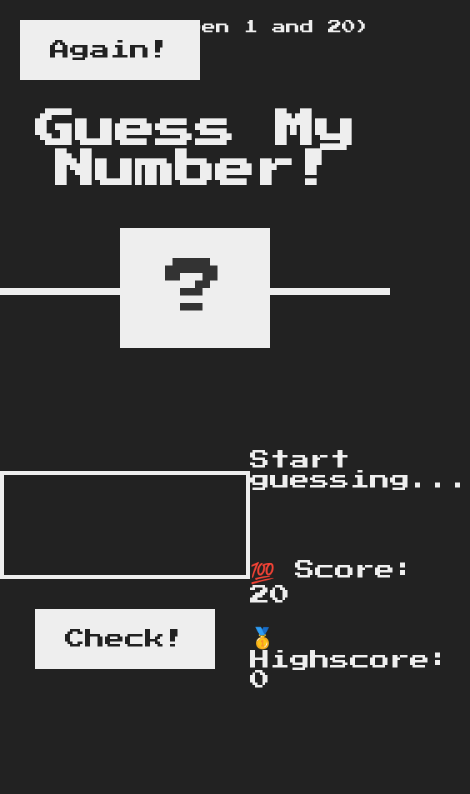
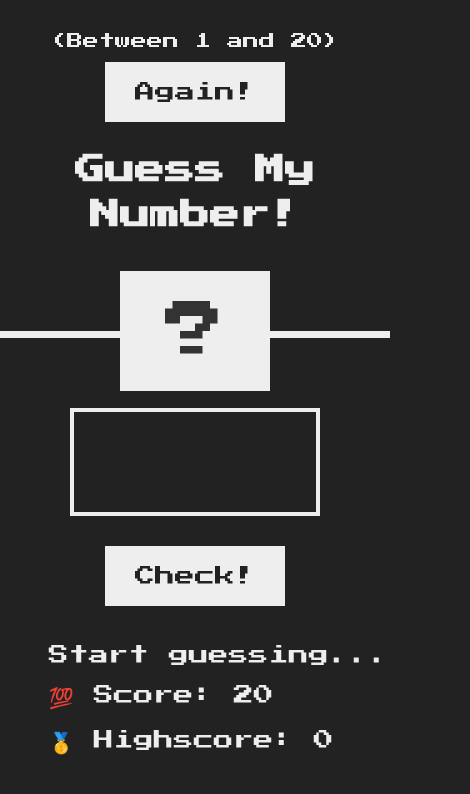
Before and after one commit to KaluDavid/Complete-Javascript-Course-2024, a plain HTML site: page JS in the Browser/index.html in a window 390 px wide. Shown: the whole page, 470 px wide, since content can reach past the window. Drawn offline with Linux system fonts and the light colour scheme.

Commit message:
worked on the ui

```diff
--- a/JS in the Browser/index.html
+++ b/JS in the Browser/index.html
@@ -1,5 +1,6 @@
 <!DOCTYPE html>
 <html lang="en">
+
 <head>
   <meta charset="UTF-8" />
   <meta name="viewport" content="width=device-width, initial-scale=1.0" />
@@ -7,11 +8,15 @@
   <link rel="stylesheet" href="style.css" />
   <title>Guess My Number!</title>
 </head>
+
 <body>
   <header>
+
+    <div>
+      <button class="btn again">Again!</button>
+      <p class="between">(Between 1 and 20)</p>
+    </div>
     <h1>Guess My Number!</h1>
-      <p class="between">(Between 1 and 20)</p>
-      <button class="btn again">Again!</button>
     <div class="number">?</div>
   </header>
   <main>
@@ -19,6 +24,7 @@
       <input type="number" class="guess" />
       <button class="btn check">Check!</button>
     </section>
+
     <section class="right">
       <p class="message">Start guessing...</p>
       <p class="label-score">💯 Score: <span class="score">20</span></p>
@@ -29,4 +35,5 @@
   </main>
   <script src="script.js"></script>
 </body>
+
 </html>
--- a/JS in the Browser/script.js
+++ b/JS in the Browser/script.js
@@ -18,9 +18,11 @@ console.log((document.querySelector(".guess").value = 10));
 // lets now work on the project
 
 // so here, basically we need to a secret number btw 0-20
-const computerGuess = Math.trunc(Math.random() * 20) + 1;
+let computerGuess = Math.trunc(Math.random() * 20) + 1;
 
 let score = 20;
+let highScore = 0; // lets implement the high score
+
 // document.querySelector(".number").textContent = computerGuess;
 
 document.querySelector(".check").addEventListener("click", function () {
@@ -40,6 +42,12 @@ document.querySelector(".check").addEventListener("click", function () {
     document.querySelector("body").style.backgroundColor = "#60b347";
     document.querySelector(".number").style.width = "30rem";
 
+    // lets implement the high score
+    if (score > highScore) {
+      highScore = score;
+
+      document.querySelector('.highscore').textContent = highScore;
+    }
     // when guess is too high
   } else if (guess > computerGuess) {
     if (score > 1) {
@@ -74,20 +82,24 @@ document.querySelector(".check").addEventListener("click", function () {
 
 // element with 'again' class and attach a click event handler
 document.querySelector(".again").addEventListener("click", function () {
-  // initial condition of the message
+  //     // initial condition of the score
+  score = 20;
+  computerGuess = Math.trunc(Math.random() * 20) + 1; //so  we are calling back the computerGuess number so it will guess another number as we reset the game
+  document.querySelector(".score").textContent = score;
+
+  //   // initial condition of the message
   document.querySelector(".message").textContent = "Start guessing...";
 
-  // initial conditions of the number
+  //   // initial conditions of the number
+
   document.querySelector(".number").textContent = "?";
-  document.querySelector(".number").style.width = "15 rem";
+  document.querySelector(".number").style.width = "15rem";
   document.querySelector("body").style.backgroundColor = "#222";
 
-  // initial condition of the score
-  document.querySelector(".score").textContent = 20;
+  //   // initial condition of the guess input
+  document.querySelector(".guess").value = "";
+});
 
-  // initial condition of the guess input
-  const guess = Number(document.querySelector(".guess").value);
-});
 /*
 Coding Challenge #1
 Implement a game rest functionality, so that the player can make a new guess!
@@ -101,6 +113,16 @@ fields
 
 */
 
-// here the number increases by 1
-// score++;
-// document.querySelector(".score").textContent = score;
+// // tutors work
+// document.querySelector(".again").addEventListener("click", function () {
+//   score = 20;
+//   computerGuess = Math.trunc(Math.random() * 20) + 1;
+
+//   document.querySelector(".message").textContent = "Start guessing...";
+//   document.querySelector(".score").textContent = score;
+//   document.querySelector(".number").textContent = "?";
+//   document.querySelector(".guess").value = "";
+
+//   document.querySelector(".number").style.width = "15rem";
+//   document.querySelector("body").style.backgroundColor = "#222";
+// });
--- a/JS in the Browser/style.css
+++ b/JS in the Browser/style.css
@@ -16,21 +16,30 @@ body {
   color: #eee;
   background-color: #222;
   /* background-color: #60b347; */
+  overflow: hidden;
 }
+
 
 /* LAYOUT */
 header {
   position: relative;
-  height: 35vh;
+  height: 45vh;
   border-bottom: 7px solid #eee;
+  padding: 30px;
+  display: flex;
+  flex-direction: column;
+  gap: 20%;
 }
 
+
 main {
-  height: 65vh;
+  margin-top: 8%;
   color: #eee;
   display: flex;
   align-items: center;
   justify-content: space-around;
+  /* overflow-x: hidden; */
+
 }
 
 .left {
@@ -49,11 +58,6 @@ main {
 h1 {
   font-size: 4rem;
   text-align: center;
-  position: absolute;
-  width: 100%;
-  top: 52%;
-  left: 50%;
-  transform: translate(-50%, -50%);
 }
 
 .number {
@@ -61,7 +65,7 @@ h1 {
   color: #333;
   font-size: 6rem;
   width: 15rem;
-  padding: 3rem 0rem;
+  padding: 3rem 4rem;
   text-align: center;
   position: absolute;
   bottom: 0;
@@ -69,19 +73,12 @@ h1 {
   transform: translate(-50%, 50%);
 }
 
-.between {
-  font-size: 1.4rem;
-  position: absolute;
-  top: 2rem;
-  right: 2rem;
+header div{
+  display: flex;
+  align-items: center;
+  justify-content: space-between;
+
 }
-
-.again {
-  position: absolute;
-  top: 2rem;
-  left: 2rem;
-}
-
 .guess {
   background: none;
   border: 4px solid #eee;
@@ -117,3 +114,73 @@ h1 {
 .label-score {
   margin-bottom: 2rem;
 }
+
+/* Media-Querry */
+
+/* Tablet screen 884 */
+
+@media screen and (max-width:834px) {
+  header{
+padding-top: 10%;
+ height: 40vh;
+ gap: 30%;
+  }
+  main {
+    margin-top: 28%;
+}
+}
+
+
+@media screen and (max-width:428px) {
+body{
+  overflow: initial;
+}
+header{
+  gap: 10%;
+}
+header div{
+  flex-direction: column;
+  padding-top: 7%;
+}
+.between{
+  position: absolute;
+  top: 10%;
+  font-size: 16px;
+}
+
+h1 {
+  font-size: 30px;
+  line-height: 45px;
+  text-align: center;
+}
+  main{
+    overflow: initial;
+    flex-direction: column;
+    margin-top: 18%;
+    justify-content: initial;
+    gap: 10%;
+    /* text-align: left; */
+  }
+  .left {
+    width:0%;
+    padding-bottom: 10%;
+}
+.right {
+  width: 0%;
+  display: flex;
+  flex-direction: column;
+  align-items: flex-start;
+  gap: 2rem;
+  margin-right: 75%;
+  white-space: nowrap;
+}
+
+.message {
+  margin-bottom: 0%;
+
+  height: 0%;
+}
+.label-score {
+  margin-bottom: 0%;
+}
+}
```
Lines whose indentation alone changed are shown as unchanged.
